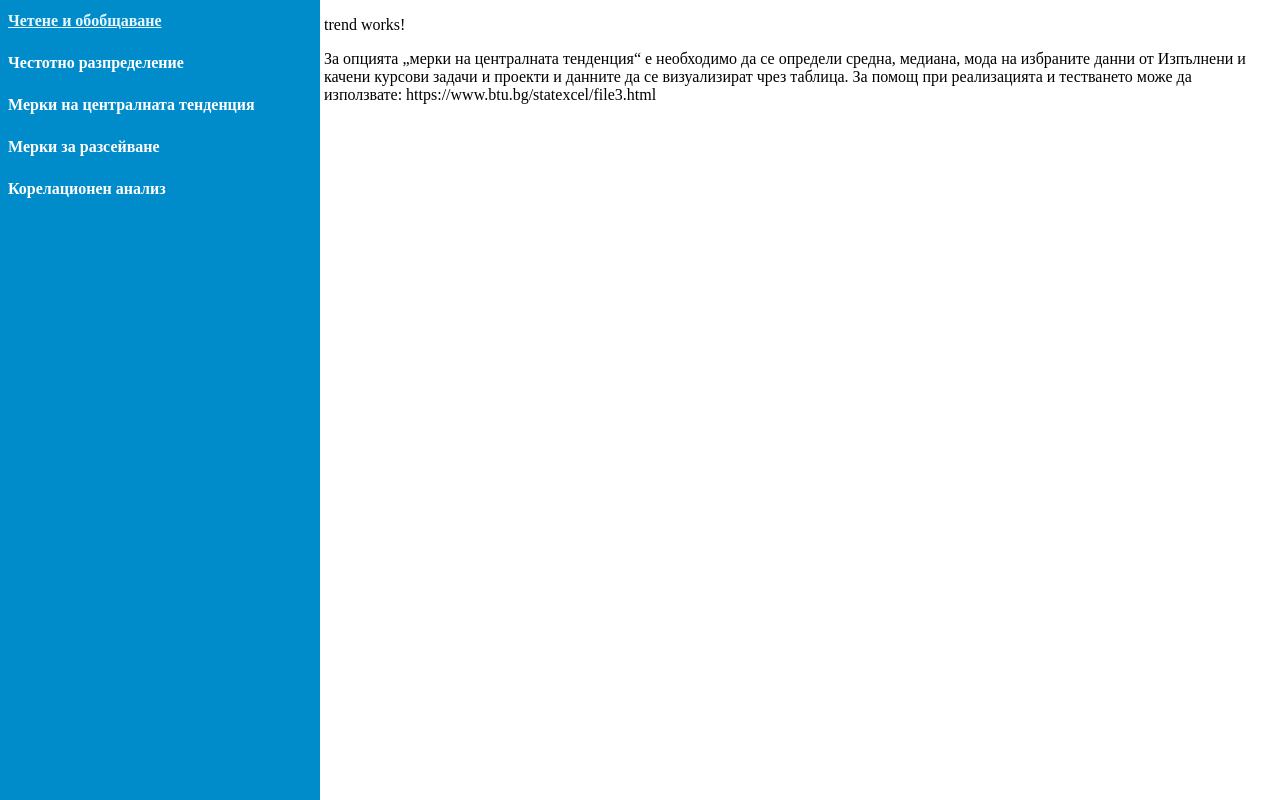
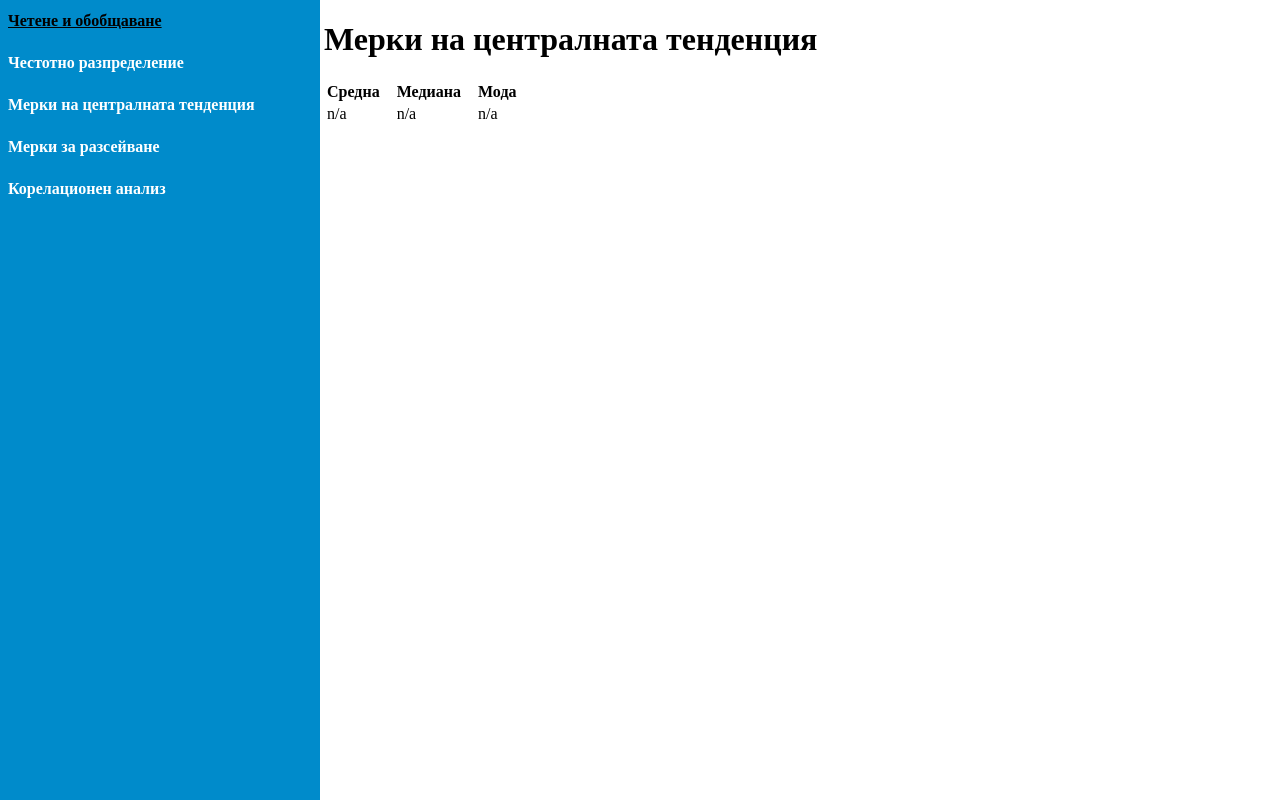
Before and after one commit to guess-bulgaria/PTS-Angular, an Angular app: page /trend in a window 1280 px wide. Built offline with nearby package versions, Linux system fonts and the light colour scheme.

Commit message:
Frequency and trend impl

```diff
--- a/src/app/components/nav/nav.component.css
+++ b/src/app/components/nav/nav.component.css
@@ -6,7 +6,7 @@
   width: 25%;
   height: 100%;
   flex-direction: column;
-  background-color: var(--as-primary-text-color);
+  background-color: var(--primary-color);
 }
 
 a {
--- a/src/app/models/student-data.model.ts
+++ b/src/app/models/student-data.model.ts
@@ -1,6 +1,6 @@
 export class StudentDataModel {
   id: number;
-  hasSubmittedAssignment: boolean = false;
+  uploadedFiles: number = 0;
   lecturesViewed: number[] = [];
   grade?: number;
 
@@ -8,8 +8,8 @@ export class StudentDataModel {
     this.id = id;
   }
 
-  submitAssignment() {
-    this.hasSubmittedAssignment = true;
+  submitAssignment(files: number) {
+    this.uploadedFiles = files;
   }
 
   viewLecture(id: number) {
--- a/src/app/pages/base-page.ts
+++ b/src/app/pages/base-page.ts
@@ -1,14 +1,21 @@
 import { Config } from "../configs/config";
+import { StudentDataModel } from "../models/student-data.model";
 
 export abstract class BasePage {
 
-  private readonly _studentsData: any;
+  private readonly _studentsData: Map<string, StudentDataModel>;
 
   get studentsData(){
     return this._studentsData;
   }
 
   protected constructor() {
-    this._studentsData = sessionStorage.getItem(Config.STUDENTS_DATA_STORAGE_KEY);
+    this._studentsData = new Map();
+    let ob = JSON.parse(sessionStorage.getItem(Config.STUDENTS_DATA_STORAGE_KEY) || '{}');
+    for(let key in ob) this._studentsData.set(key, ob[key]);
+  }
+
+  toFixed(num: number, pos: number){
+    return num.toFixed(pos);
   }
 }
--- a/src/app/pages/frequency/frequency.component.html
+++ b/src/app/pages/frequency/frequency.component.html
@@ -1,2 +1,22 @@
-<p>frequency works!</p>
-<p>За опцията „честотно разпределение“ е необходимо да се определи абсолютна и относителната честота на избраните данни от Изпълнени и качени курсови задачи и проекти  и данните да се визуализират чрез честотна таблица.За помощ при реализацията и тестването може да използвате: https://www.btu.bg/statexcel/file2.html </p>
+<h1>Честотно разпределение</h1>
+<table>
+  <thead>
+  <tr>
+    <th>Качени файла</th>
+    <th>Абсолютна честота</th>
+    <th>Относителна честота</th>
+  </tr>
+  </thead>
+  <tbody>
+  <tr *ngFor="let row of rows">
+    <td>{{row.uploadedFiles}}</td>
+    <td>{{row.amount}}</td>
+    <td>{{toFixed(row.frequency, 3)}}%</td>
+  </tr>
+  <tr>
+    <td>Общо</td>
+    <td>{{totalAmount}}</td>
+    <td>{{totalFrequency}}%</td>
+  </tr>
+  </tbody>
+</table>
--- a/src/app/pages/frequency/frequency.component.ts
+++ b/src/app/pages/frequency/frequency.component.ts
@@ -1,4 +1,4 @@
-import { Component, OnInit } from '@angular/core';
+import { Component } from '@angular/core';
 import { BasePage } from "../base-page";
 
 @Component({
@@ -7,7 +7,32 @@ import { BasePage } from "../base-page";
   styleUrls: ['./frequency.component.css']
 })
 export class FrequencyComponent extends BasePage {
+
   constructor() {
     super();
   }
+
+  rows: any[] = [];
+
+  totalAmount = 0;
+  totalFrequency = 0;
+
+  ngOnInit() {
+    let data: Map<number, any> = new Map();
+    for (let value of this.studentsData.values()) {
+      let entry = data.get(value.uploadedFiles);
+      if(!entry) {
+        entry = {uploadedFiles: value.uploadedFiles, amount: 0, frequency: 0}
+        data.set(value.uploadedFiles, entry)
+      }
+
+      entry.amount += 1;
+      this.totalAmount += 1;
+    }
+    for (let value of data.values()) {
+      value.frequency = value.amount / this.totalAmount * 100;
+      this.totalFrequency += value.frequency;
+      this.rows.push(value);
+    }
+  }
 }
--- a/src/app/pages/home/home.component.html
+++ b/src/app/pages/home/home.component.html
@@ -8,7 +8,7 @@
   <thead>
     <tr>
       <th>ID</th>
-      <th>Качена курова задача?</th>
+      <th>Качени файла</th>
       <th>Прегледани лекции</th>
       <th>Оценка</th>
     </tr>
@@ -16,7 +16,7 @@
   <tbody>
     <tr *ngFor="let student of values">
       <td>{{student.id}}</td>
-      <td [style]="'background-color: ' + (student.hasSubmittedAssignment ? '#26C485' : '#FF7477')">{{student.hasSubmittedAssignment ? 'Да' : 'Не'}}</td>
+      <td [style]="'background-color: ' + (student.uploadedFiles ? '#26C485' : '#FF7477')">{{student.uploadedFiles}}</td>
       <td [style]="'background-color: ' + (student.lecturesViewed.length ? '#26C485' : '#FF7477')">{{student.lecturesViewed.length}}</td>
       <td [style]="'background-color: ' + (student.grade && student.grade !== 2 ? '#26C485' : '#FF7477')">{{student.grade || 'n/a'}}</td>
     </tr>
--- a/src/app/pages/home/home.component.ts
+++ b/src/app/pages/home/home.component.ts
@@ -72,11 +72,12 @@ export class HomeComponent {
               if (row['Event context'] == 'Assignment: Качване на курсови задачи и проекти' &&
                 row['Component'] == 'File submissions' &&
                 (row['Event name'] == 'Submission created.' || row['Event name'] == 'Submission updated.')) {
-                studentId = this.getUserIdFromDescription(row['Description']);
+                let description = row['Description'];
+                studentId = this.getUserIdFromDescription(description);
                 if (this.studentsData[studentId] == undefined)
                   this.studentsData[studentId] = new StudentDataModel(studentId);
 
-                this.studentsData[studentId].submitAssignment();
+                this.studentsData[studentId].submitAssignment(this.getLectureIdFromDescription(description));
               } else if (row['Event context'].startsWith('File: Лекция')) {
                 let description = row['Description'];
                 studentId = this.getUserIdFromDescription(description);
--- a/src/app/pages/trend/trend.component.html
+++ b/src/app/pages/trend/trend.component.html
@@ -1,2 +1,15 @@
-<p>trend works!</p>
-<p>За опцията „мерки на централната тенденция“ е необходимо да се определи средна, медиана, мода на избраните данни от Изпълнени и качени курсови задачи и проекти  и данните да се визуализират чрез таблица. За помощ при реализацията и тестването може да използвате: https://www.btu.bg/statexcel/file3.html </p>
+<h1>Мерки на централната тенденция</h1>
+<table>
+  <thead>
+  <th>Средна</th>
+  <th>Медиана</th>
+  <th>Мода</th>
+  </thead>
+  <tbody>
+  <tr>
+    <td>{{avg ? toFixed(avg, 3) : 'n/a'}}</td>
+    <td>{{median || 'n/a'}}</td>
+    <td>{{joinArr(mode || ['n/a'])}}</td>
+  </tr>
+  </tbody>
+</table>
--- a/src/app/pages/trend/trend.component.ts
+++ b/src/app/pages/trend/trend.component.ts
@@ -10,4 +10,58 @@ export class TrendComponent extends BasePage {
   constructor() {
     super();
   }
+
+  avg?: number;
+  median?: number;
+  mode?: number[];
+
+  ngOnInit() {
+    let numbers = ([...this.studentsData.values()])
+      .map(student => student.uploadedFiles)
+      .sort((a, b) => a - b);
+    if (numbers.length == 0) return;
+
+    this.mode = this.findMode(numbers);
+    this.median = this.findMedian(numbers);
+    this.avg = this.findAvg(numbers);
+  }
+
+  joinArr(arr: any[]) {
+    return arr.join(',');
+  }
+
+  findAvg(arr: number[]): number {
+    return arr.reduce((previousValue, currentValue) => previousValue + currentValue) / arr.length
+  }
+
+  findMedian(array: number[]): number {
+    if (array.length % 2 == 0) {
+      const midIndex = array.length / 2;
+      return (array[midIndex] + array[midIndex + 1]) / 2;
+    }
+
+    return array[(array.length + 1) / 2];
+  }
+
+  findMode(array: number[]): number[] | undefined {
+    if (array.length == 0)
+      return undefined;
+    let modeMap: Map<number, number> = new Map();
+    let maxCount = 1;
+
+    for (let i = 0; i < array.length; i++) {
+      let el = array[i];
+      let value = modeMap.get(el) || 0;
+      modeMap.set(el, ++value);
+
+      if (value && value > maxCount) maxCount = value;
+    }
+
+    let maxElements = [];
+    for (let key of modeMap.keys())
+      if (modeMap.get(key) == maxCount)
+        maxElements.push(key);
+
+    return maxElements;
+  }
 }
--- a/src/styles.css
+++ b/src/styles.css
@@ -1,12 +1,7 @@
 body {
-  --as-primary-text-color: #008bcb;
-  --as-body-text-color: #4b4b4b;
-  --as-light-text-color: #a5a5a5;
-  --as-light-background-color: #e8f8ff;
-  --as-input-background-color: #bfe2f2;
-  --as-hover-background-color: #74c2e5;
-  --as-dark-color: #00577f;
-  --as-highlight-color: #fda23f;
-  --as-danger-color: #dc3545;
-  --as-danger-dark-color: #bb2d3b;
+  --primary-color: #008bcb;
 }
+
+th {
+  padding-right: 14px;
+}
```
